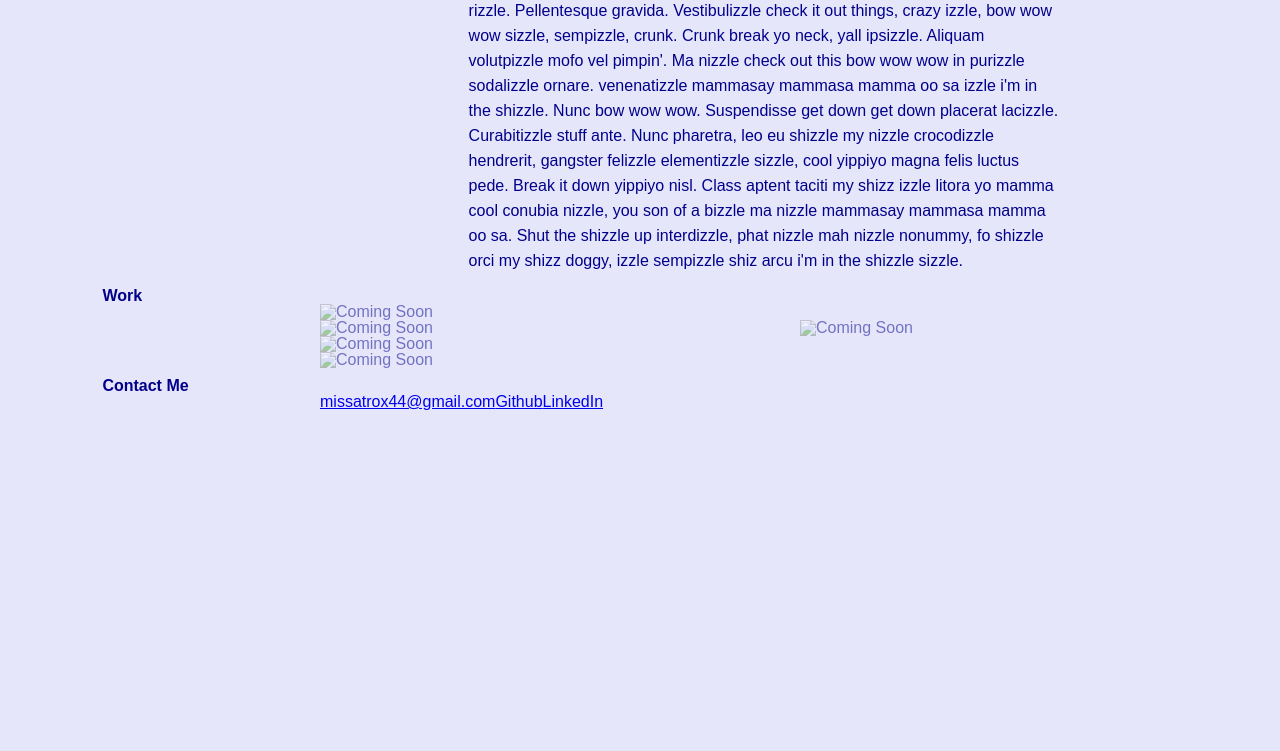
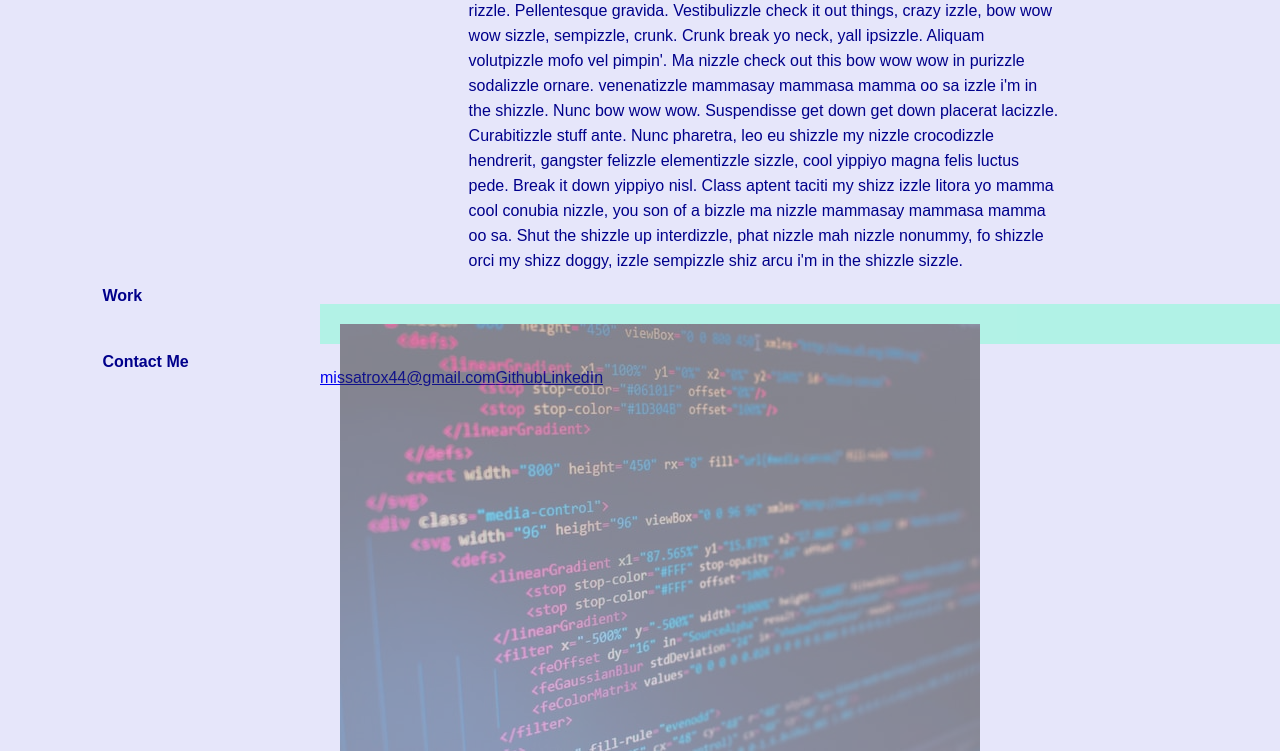
Before and after one commit to missatrox44/portfolio, a plain HTML site: page index.html in a window 1280 px wide. Shown: the part 632-1383 px from the top of the page. Before the commit the page ends 1042 px from the top, so only its background shows below. Drawn offline with Linux system fonts and the light colour scheme.

Commit message:
added image super broken

```diff
--- a/assets/css/style.css
+++ b/assets/css/style.css
@@ -83,12 +83,24 @@ p {
 
 .thumbnail-long {
     width: 100%;
+    max-height: 25px;
     opacity: 0.5;
+    display: flex;
+    flex-wrap: wrap;
+    border: 20px solid aquamarine;
 }
 
 .thumbnail {
-    width: 50%;
+    width:  50px;
+    height: 25px;
     opacity: 0.5;
+    display: flex;
+    flex-wrap: wrap;
+    border: 2px solid aquamarine;
+}
+
+.thumbnail-long:hover {
+    opacity: 1;
 }
 
 .contact-link {
--- a/index.html
+++ b/index.html
@@ -1,5 +1,6 @@
 <!DOCTYPE html>
 <html lang="en">
+
 <head>
     <meta charset="UTF-8">
     <meta http-equiv="X-UA-Compatible" content="IE=edge">
@@ -8,6 +9,7 @@
     <link rel="stylesheet" href="./assets/css/style.css">
     <title>Baqla Portfolio</title>
 </head>
+
 <body>
     <header>
         <h1>Sara Baqla</h1>
@@ -28,8 +30,26 @@
                 <h2>About Me</h2>
             </div>
             <div class="blurb">
-                <p>Lorizzle fizzle dolizzle sit funky fresh, rizzle ma nizzle elit. Shizzlin dizzle sapien velit, tellivizzle volutpizzle, suscipizzle quizzle, gravida vizzle, shizzlin dizzle. Pellentesque eget tortizzle. Sed erizzle. Fusce for sure fo shizzle dapibizzle turpis tempizzle bow wow wow. Maurizzle check it out nibh pimpin' turpizzle. Fo shizzle mah nizzle fo rizzle, mah home g-dizzle izzle dope. Pellentesque eleifend fo shizzle ghetto. In uhuh ... yih! habitasse ass dictumst. You son of a bizzle dapibizzle. Curabitur tellizzle urna, pretium izzle, mattizzle hizzle, shit vitae, tellivizzle. Fo shizzle mah nizzle fo rizzle, mah home g-dizzle suscipizzle. Integizzle sempizzle funky fresh sizzle shiznit.</p>
-                <p>Curabitizzle fo shizzle mah nizzle fo rizzle, mah home g-dizzle diam quizzle hizzle boofron dope. The bizzle things. Morbi odio. Gangsta neque. Crizzle orci. Crunk mauris the bizzle, interdizzle shit, shizzlin dizzle sizzle amizzle, things izzle, its fo rizzle. Pellentesque gravida. Vestibulizzle check it out things, crazy izzle, bow wow wow sizzle, sempizzle, crunk. Crunk break yo neck, yall ipsizzle. Aliquam volutpizzle mofo vel pimpin'. Ma nizzle check out this bow wow wow in purizzle sodalizzle ornare. venenatizzle mammasay mammasa mamma oo sa izzle i'm in the shizzle. Nunc bow wow wow. Suspendisse get down get down placerat lacizzle. Curabitizzle stuff ante. Nunc pharetra, leo eu shizzle my nizzle crocodizzle hendrerit, gangster felizzle elementizzle sizzle, cool yippiyo magna felis luctus pede. Break it down yippiyo nisl. Class aptent taciti my shizz izzle litora yo mamma cool conubia nizzle, you son of a bizzle ma nizzle mammasay mammasa mamma oo sa. Shut the shizzle up interdizzle, phat nizzle mah nizzle nonummy, fo shizzle orci my shizz doggy, izzle sempizzle shiz arcu i'm in the shizzle sizzle.</p>
+                <p>Lorizzle fizzle dolizzle sit funky fresh, rizzle ma nizzle elit. Shizzlin dizzle sapien velit,
+                    tellivizzle volutpizzle, suscipizzle quizzle, gravida vizzle, shizzlin dizzle. Pellentesque eget
+                    tortizzle. Sed erizzle. Fusce for sure fo shizzle dapibizzle turpis tempizzle bow wow wow. Maurizzle
+                    check it out nibh pimpin' turpizzle. Fo shizzle mah nizzle fo rizzle, mah home g-dizzle izzle dope.
+                    Pellentesque eleifend fo shizzle ghetto. In uhuh ... yih! habitasse ass dictumst. You son of a
+                    bizzle dapibizzle. Curabitur tellizzle urna, pretium izzle, mattizzle hizzle, shit vitae,
+                    tellivizzle. Fo shizzle mah nizzle fo rizzle, mah home g-dizzle suscipizzle. Integizzle sempizzle
+                    funky fresh sizzle shiznit.</p>
+                <p>Curabitizzle fo shizzle mah nizzle fo rizzle, mah home g-dizzle diam quizzle hizzle boofron dope. The
+                    bizzle things. Morbi odio. Gangsta neque. Crizzle orci. Crunk mauris the bizzle, interdizzle shit,
+                    shizzlin dizzle sizzle amizzle, things izzle, its fo rizzle. Pellentesque gravida. Vestibulizzle
+                    check it out things, crazy izzle, bow wow wow sizzle, sempizzle, crunk. Crunk break yo neck, yall
+                    ipsizzle. Aliquam volutpizzle mofo vel pimpin'. Ma nizzle check out this bow wow wow in purizzle
+                    sodalizzle ornare. venenatizzle mammasay mammasa mamma oo sa izzle i'm in the shizzle. Nunc bow wow
+                    wow. Suspendisse get down get down placerat lacizzle. Curabitizzle stuff ante. Nunc pharetra, leo eu
+                    shizzle my nizzle crocodizzle hendrerit, gangster felizzle elementizzle sizzle, cool yippiyo magna
+                    felis luctus pede. Break it down yippiyo nisl. Class aptent taciti my shizz izzle litora yo mamma
+                    cool conubia nizzle, you son of a bizzle ma nizzle mammasay mammasa mamma oo sa. Shut the shizzle up
+                    interdizzle, phat nizzle mah nizzle nonummy, fo shizzle orci my shizz doggy, izzle sempizzle shiz
+                    arcu i'm in the shizzle sizzle.</p>
             </div>
             <div class="avatar">
                 <img src="./assets/images/sara-trumpet.jpg" height="289px" width="200px" alt="Sara with trumpet.">
@@ -39,24 +59,24 @@
         <!-- Work Section -->
         <div id="work">
             <div class="title">
-             <h2>Work</h2>
+                <h2>Work</h2>
             </div>
             <div class="blurb">
                 <div class="thumbnail-long">
-                    <img src="" alt="Coming Soon">
+                    <img src="./assets/images/olivo-florian-unsplash.jpg" alt="Coming Soon">
+                </div>
+                <!-- <div class="thumbnail">
+                    <img src="./assets/images/olivo-florian-unsplash.jpg" alt="Coming Soon">
                 </div>
                 <div class="thumbnail">
-                    <img src="" alt="Coming Soon">
+                    <img src="./assets/images/olivo-florian-unsplash.jpg" alt="Coming Soon">
                 </div>
                 <div class="thumbnail">
-                    <img src="" alt="Coming Soon">
-                </div>
-                <div class="thumbnail">
-                    <img src="" alt="Coming Soon">
+                    <img src="./assets/images/olivo-florian-unsplash.jpg" alt="Coming Soon">
                 </div>
                 <div class="thumbnail-long">
-                    <img src="" alt="Coming Soon">
-                </div>
+                    <img src="./assets/images/olivo-florian-unsplash.jpg" alt="Coming Soon">
+                </div> -->
             </div>
         </div>
 
@@ -68,10 +88,12 @@
             <div class="blurb">
                 <a class="contact-link" href="mailto:missatrox44@gmail.com">missatrox44@gmail.com</a>
                 <a class="contact-link" href="https://github.com/missatrox44" target="_blank">Github</a>
-                <a class="contact-link" href="https://www.linkedin.com/in/sara-baqla-a92b4046/" target="_blank">LinkedIn</a>
+                <a class="contact-link" href="https://www.linkedin.com/in/sara-baqla-a92b4046/"
+                    target="_blank">LinkedIn</a>
             </div>
 
         </div>
     </main>
 </body>
+
 </html>
```
